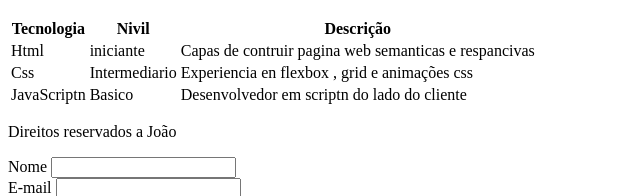
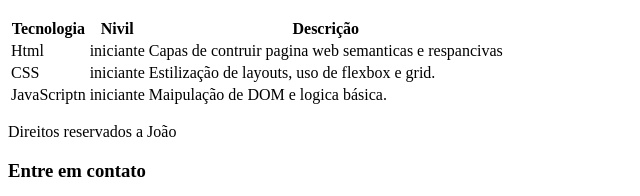
Before and after one commit to seuandrebarbearia/site, a plain HTML site: page index.html in a window 1280 px wide. Shown: the part 703-899 px from the top of the page, without its empty margins (0-640 px from the left). Drawn offline with Linux system fonts and the light colour scheme.

Commit message:
ajuste na main

```diff
--- a/index.html
+++ b/index.html
@@ -21,6 +21,8 @@
             </ul>
 
         </nav>
+    </header>
+    <main>
         <section id="sobre">
             <h2>Sobre min</h2>
 
@@ -33,6 +35,7 @@
 
         </section>
         <aside>
+
             <h2>Habilidade</h2>
             <ul>
                 <li>HTML</li>
@@ -40,7 +43,7 @@
                 <li>JavaScriptn</li>
             </ul>
         </aside>
-        </section>
+
         <section id="projeto">
             <h2>Projetos</h2>
             <article>
@@ -71,13 +74,14 @@
                         <td>Capas de contruir pagina web semanticas e respancivas</td>
                     </tr>
                     <tr>
-                        <td>Css</td>
-                        <td>Intermediario </td>
-                        <td>Experiencia en flexbox , grid e animações css</td>
+                        <td>CSS</td>
+                        <td>iniciante </td>
+                        <td>Estilização de layouts, uso de flexbox e grid.</td>
                     </tr>
+                    <tr>
                         <td>JavaScriptn </td>
-                        <td>Basico </td>
-                        <td>Desenvolvedor em scriptn do lado do cliente</td>
+                        <td>iniciante </td>
+                        <td>Maipulação de DOM e logica básica.</td>
                     </tr>
                 </tbody>
 
@@ -85,9 +89,11 @@
 
 
         </section>
+    </main>
     <footer>
 
         <p>Direitos reservados a João </p>
+        <h3>Entre em contato</h3>
         <form action="">
             <label for="name">Nome</label>
             <input type="text " id="name" name="name"><br>
@@ -118,7 +124,7 @@
     </footer>
 
 
-    </header>
+
 
 </body>
 
```
Lines whose indentation alone changed are shown as unchanged.
